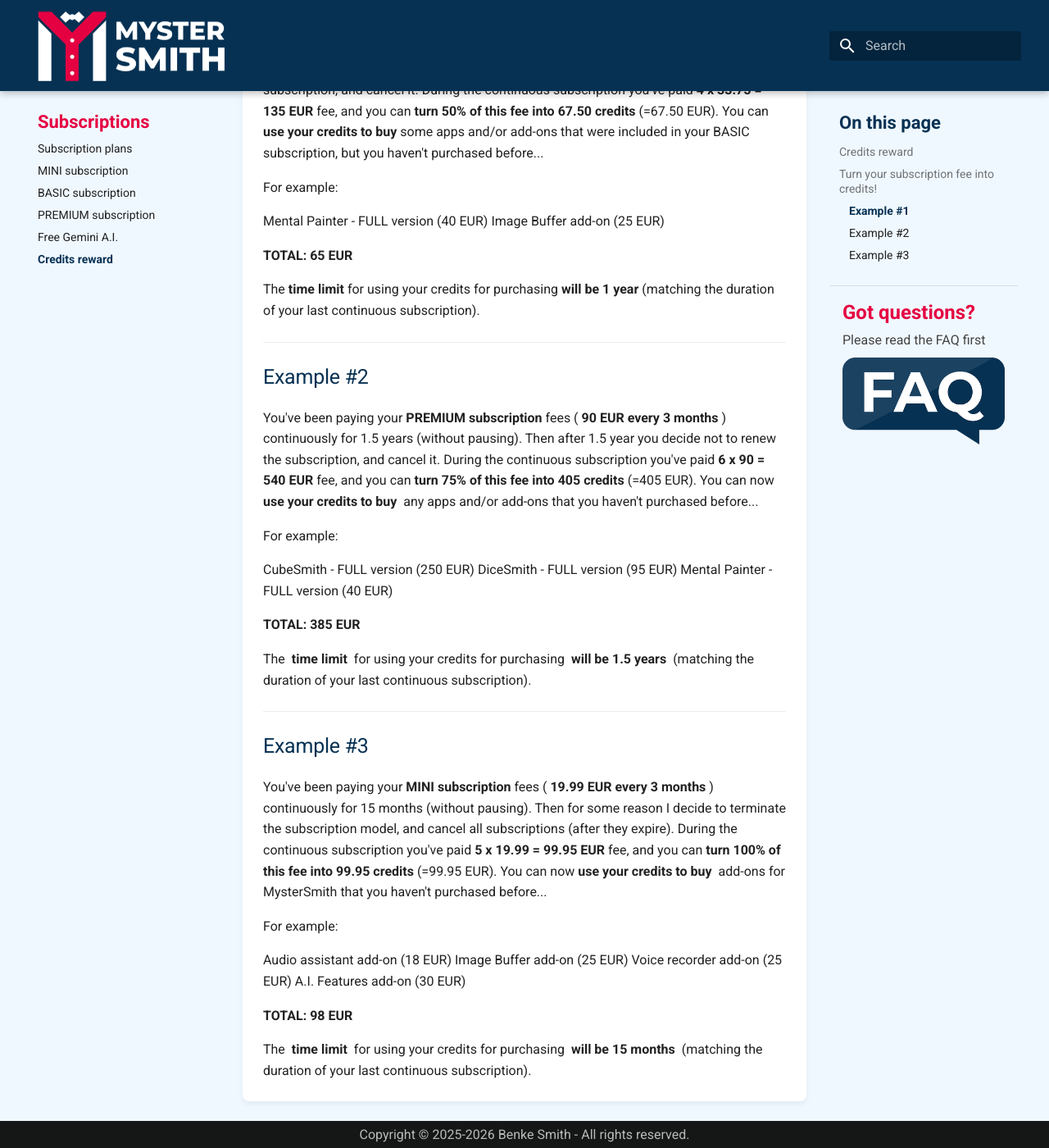
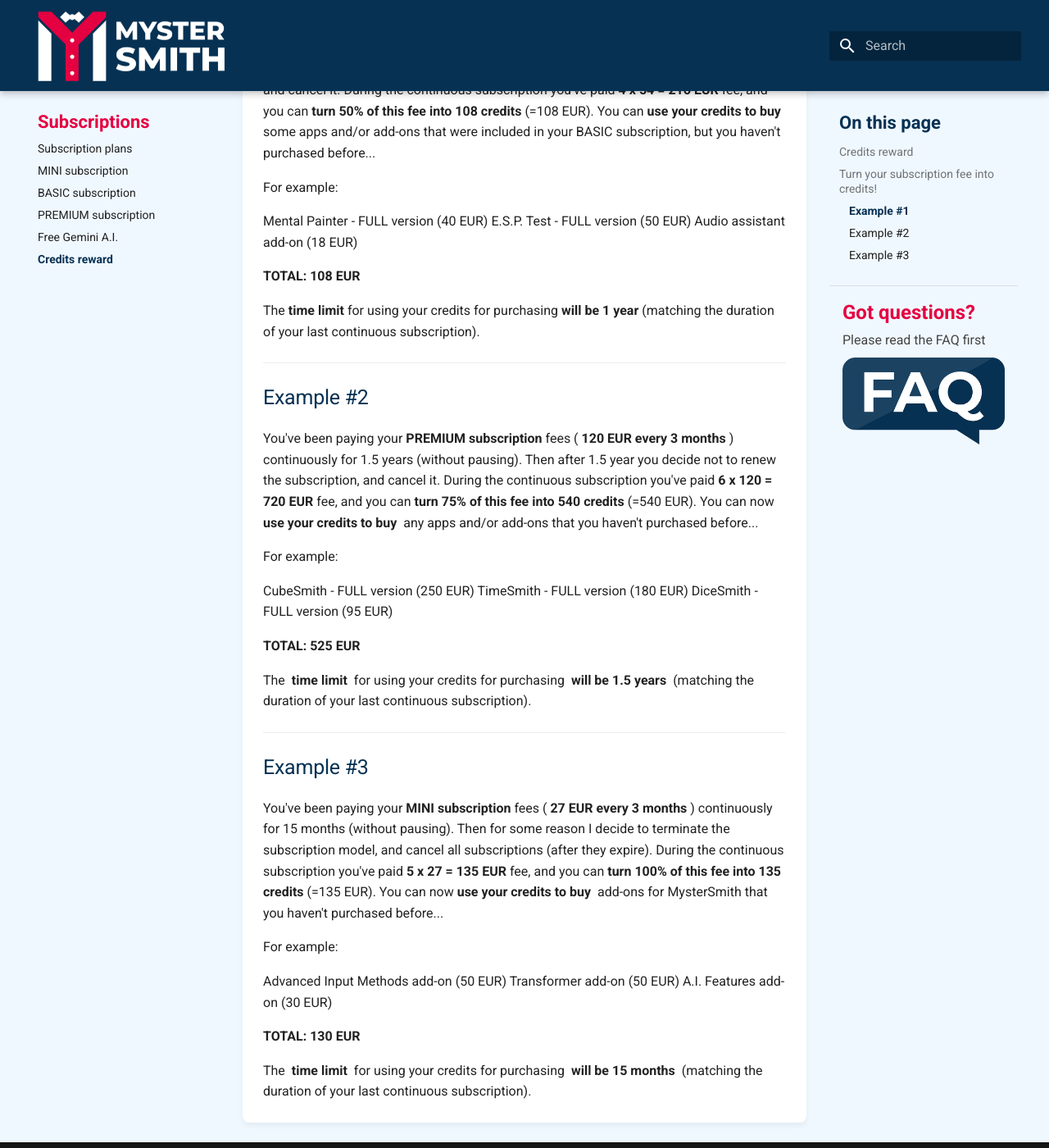
Before and after one commit to ragcsalo/mystersmith-docs, an MkDocs documentation site: the page built from docs/subscriptions/credits-reward.md, in a window 1280 px wide and 1400 px high, scrolled down 1180 px. Shown: the whole window at 82% size. Built offline with MkDocs 1.6.1 and Material for MkDocs 9.7.7, drawn with Linux system fonts in a browser that asks for light colours.

Commit message:
Subscription prices back to MINI 12 / 27, BASIC 24 / 54, PREMIUM 54 / 120 EUR (month / quarter); credits reward examples recalculated (old fees, new app / add-on prices)
Co-Authored-By: Claude Opus 5.5 <noreply@anthropic.com>

```diff
--- a/docs/subscriptions/credits-reward.md
+++ b/docs/subscriptions/credits-reward.md
@@ -27,14 +27,15 @@ Your credits can be only used for purchasing add-ons and apps for your own accou
 
 ## Example #1
 
-You've been paying your **BASIC subscription** fees ( **33.75 EUR every 3 months** ) continuously for 1 year (without pausing). Then after 1 year you decide not to renew the subscription, and cancel it. During the continuous subscription you've paid **4 x 33.75 = 135 EUR** fee, and you can **turn 50% of this fee into 67.50 credits** (=67.50 EUR). You can **use your credits to buy** some apps and/or add-ons that were included in your BASIC subscription, but you haven't purchased before...
+You've been paying your **BASIC subscription** fees ( **54 EUR every 3 months** ) continuously for 1 year (without pausing). Then after 1 year you decide not to renew the subscription, and cancel it. During the continuous subscription you've paid **4 x 54 = 216 EUR** fee, and you can **turn 50% of this fee into 108 credits** (=108 EUR). You can **use your credits to buy** some apps and/or add-ons that were included in your BASIC subscription, but you haven't purchased before...
 
 For example:
 
 Mental Painter - FULL version (40 EUR)
-Image Buffer add-on (25 EUR)
+E.S.P. Test - FULL version (50 EUR)
+Audio assistant add-on (18 EUR)
 
- **TOTAL: 65 EUR**
+ **TOTAL: 108 EUR**
 
 The **time limit** for using your credits for purchasing **will be 1 year** (matching the duration of your last continuous subscription).
 
@@ -45,15 +46,15 @@ The **time limit** for using your credits for purchasing **will be 1 year** (mat
 
 ## Example #2
 
-You've been paying your **PREMIUM subscription** fees ( **90 EUR every 3 months** ) continuously for 1.5 years (without pausing). Then after 1.5 year you decide not to renew the subscription, and cancel it. During the continuous subscription you've paid **6 x 90 = 540 EUR** fee, and you can  **turn 75% of this fee into 405 credits**  (=405 EUR). You can now **use your credits to buy**  any apps and/or add-ons that you haven't purchased before...
+You've been paying your **PREMIUM subscription** fees ( **120 EUR every 3 months** ) continuously for 1.5 years (without pausing). Then after 1.5 year you decide not to renew the subscription, and cancel it. During the continuous subscription you've paid **6 x 120 = 720 EUR** fee, and you can  **turn 75% of this fee into 540 credits**  (=540 EUR). You can now **use your credits to buy**  any apps and/or add-ons that you haven't purchased before...
 
 For example:
 
 CubeSmith - FULL version (250 EUR)
+TimeSmith - FULL version (180 EUR)
 DiceSmith - FULL version (95 EUR)
-Mental Painter - FULL version (40 EUR)
 
- **TOTAL: 385 EUR**
+ **TOTAL: 525 EUR**
 
 The  **time limit**  for using your credits for purchasing  **will be 1.5 years**  (matching the duration of your last continuous subscription).
 
@@ -64,15 +65,14 @@ The  **time limit**  for using your credits for purchasing  **will be 1.5 yea
 
 ## Example #3
 
-You've been paying your **MINI subscription** fees ( **19.99 EUR every 3 months** ) continuously for 15 months (without pausing). Then for some reason I decide to terminate the subscription model, and cancel all subscriptions (after they expire). During the continuous subscription you've paid **5 x 19.99 = 99.95 EUR** fee, and you can  **turn 100% of this fee into 99.95 credits**  (=99.95 EUR). You can now **use your credits to buy**  add-ons for MysterSmith that you haven't purchased before...
+You've been paying your **MINI subscription** fees ( **27 EUR every 3 months** ) continuously for 15 months (without pausing). Then for some reason I decide to terminate the subscription model, and cancel all subscriptions (after they expire). During the continuous subscription you've paid **5 x 27 = 135 EUR** fee, and you can  **turn 100% of this fee into 135 credits**  (=135 EUR). You can now **use your credits to buy**  add-ons for MysterSmith that you haven't purchased before...
 
 For example:
 
-Audio assistant add-on (18 EUR)
-Image Buffer add-on (25 EUR)
-Voice recorder add-on (25 EUR)
+Advanced Input Methods add-on (50 EUR)
+Transformer add-on (50 EUR)
 A.I. Features add-on (30 EUR)
 
- **TOTAL: 98 EUR**
+ **TOTAL: 130 EUR**
 
 The  **time limit**  for using your credits for purchasing  **will be 15 months**  (matching the duration of your last continuous subscription).
```
Also changed, not shown: docs/purchase-add-ons/order-page.md (+1 -1 lines), docs/subscriptions/basic-subscription.md (+2 -2 lines), docs/subscriptions/mini-subscription.md (+2 -2 lines), docs/subscriptions/premium-subscription.md (+2 -2 lines), docs/subscriptions/subscription-plans.md (+3 -3 lines).
